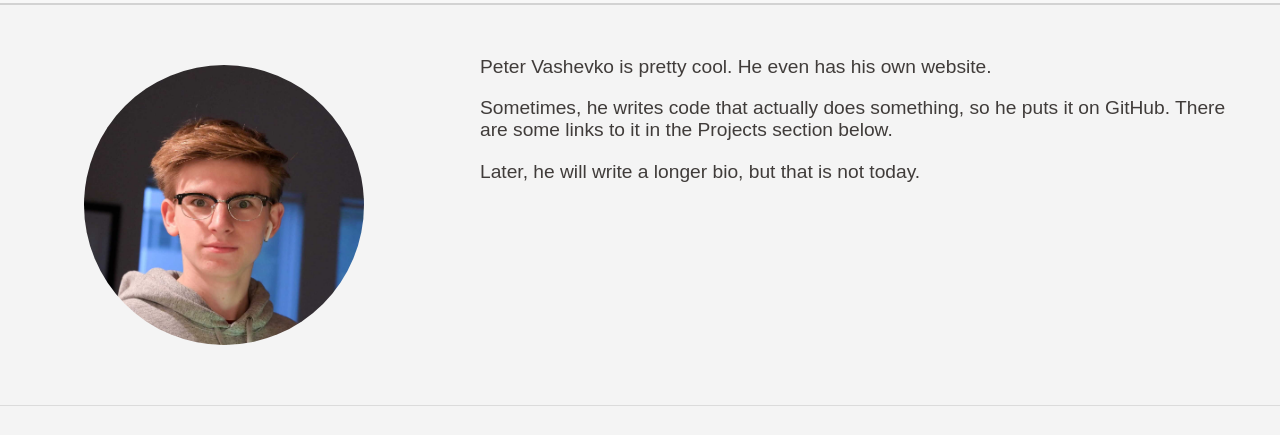
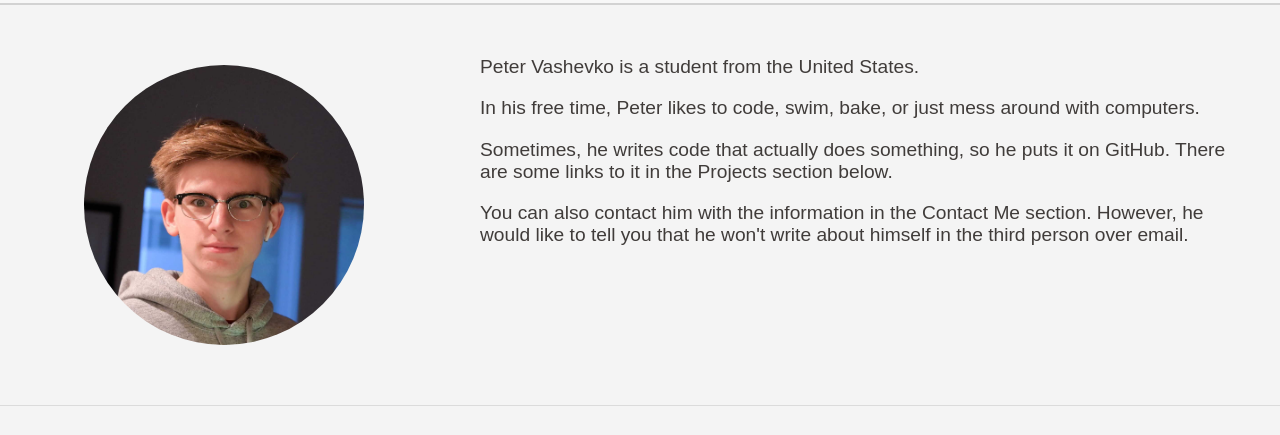
Before and after one commit to theaquarium/website-old2, a plain HTML site: page index.html in a window 1280 px wide. Shown: the part 57-492 px from the top of the page. Drawn offline with Linux system fonts and the light colour scheme; a web font is replaced by a local one.

Commit message:
Remove my snarky writing, add other snarky writing

```diff
--- a/index.html
+++ b/index.html
@@ -33,14 +33,18 @@
                 <div class="Divider"></div>
                 <div class="About-text">
                     <p>
-                        Peter Vashevko is pretty cool. He even has his own website.
+                        Peter Vashevko is a student from the United States.
+                    </p>
+                    <p>
+                        In his free time, Peter likes to code, swim, bake, or just mess around with computers.
                     </p>
                     <p>
                         Sometimes, he writes code that actually does something, so he puts it on GitHub.
                         There are some links to it in the Projects section below.
                     </p>
                     <p>
-                        Later, he will write a longer bio, but that is not today.
+                        You can also contact him with the information in the Contact Me section.
+                        However, he would like to tell you that he won't write about himself in the third person over email.
                     </p>
                 </div>
         </div>
```
